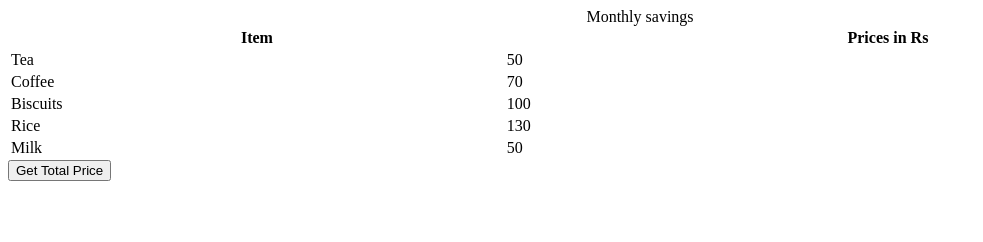
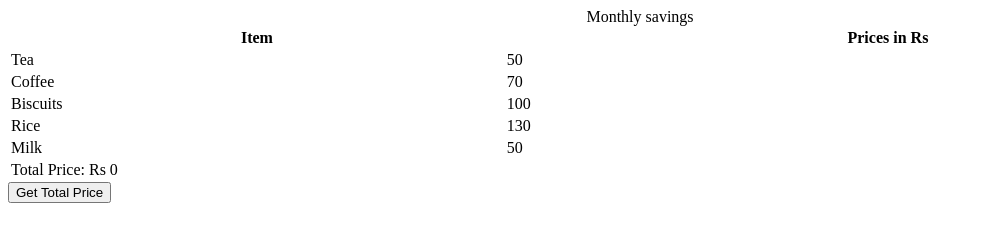
Before and after one commit to acciojob/grofers-checkout-RahulBurugoju, a website: page main.html in a window 1280 px wide. Both pictures are taken after a click on the button "Get Total Price". Shown: the whole page, without its empty margins (0-983 px from the left). Drawn offline with Linux system fonts and the light colour scheme.

Commit message:
created a submission

```diff
--- a/main.html
+++ b/main.html
@@ -8,7 +8,7 @@
 
 <body>
     <!-- the entire body must be written by student -->
-    <table style="width: 100%">
+    <table id='grocery-table' style="width: 100%">
     <caption>
       Monthly savings
     </caption>
--- a/script.js
+++ b/script.js
@@ -4,6 +4,35 @@ document.body.appendChild(getSumBtn);
 
 const getSum = () => {
 //Add your code here
+	const prices = document.querySelectorAll(".prices");
+
+  let total = 0;
+
+  prices.forEach((price) => {
+    total += Number(price.textContent);
+  });
+
+  const oldRow = document.getElementById("total-row");
+
+  if (oldRow) {
+    oldRow.remove();
+  }
+
+
+  const tr = document.createElement("tr");
+  tr.id = "total-row";
+
+  const td = document.createElement("td");
+  td.colSpan = 2;
+
+  td.textContent = `Total Price: Rs ${total}`;
+
+  tr.appendChild(td);
+
+  document
+    .getElementById("grocery-table")
+    .appendChild(tr);
+
 
 };
 
```
